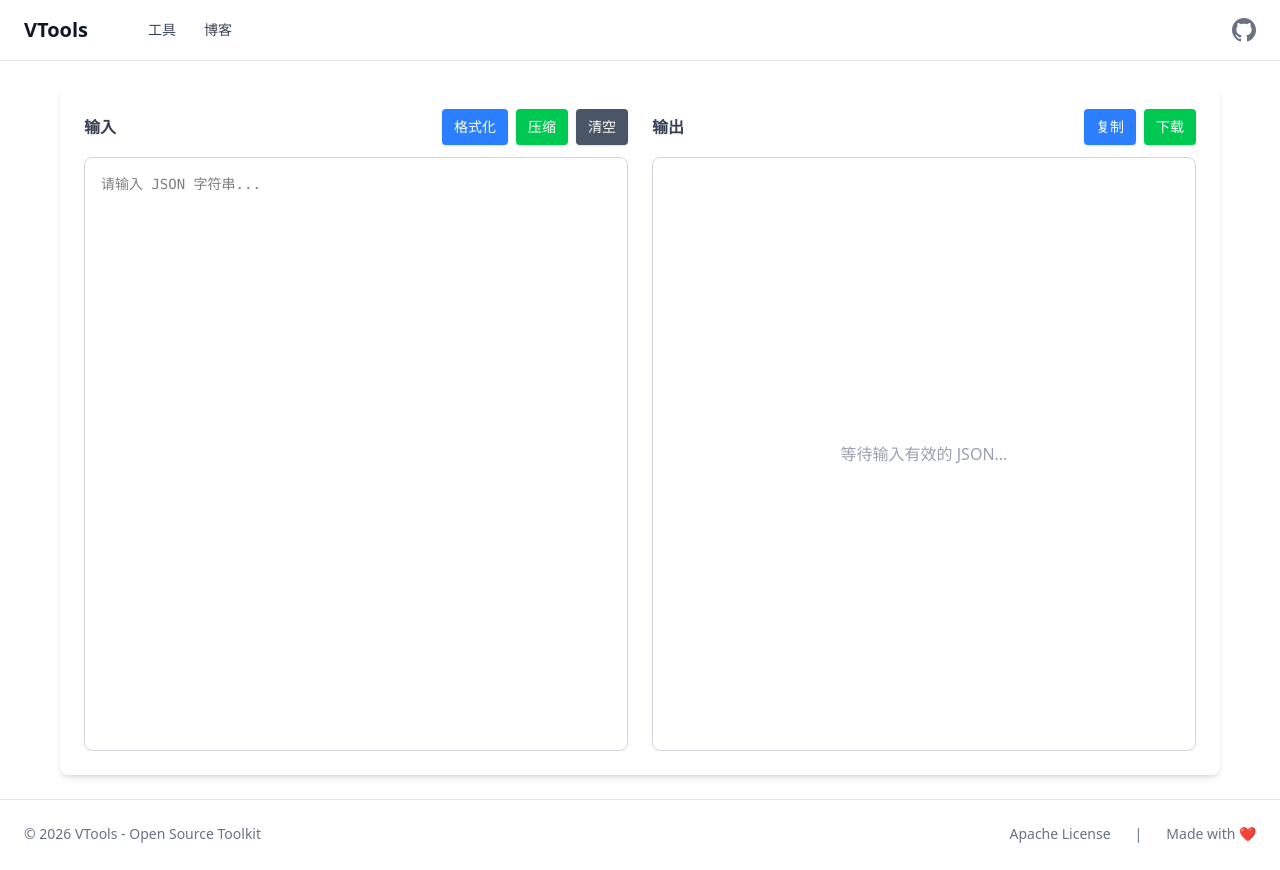
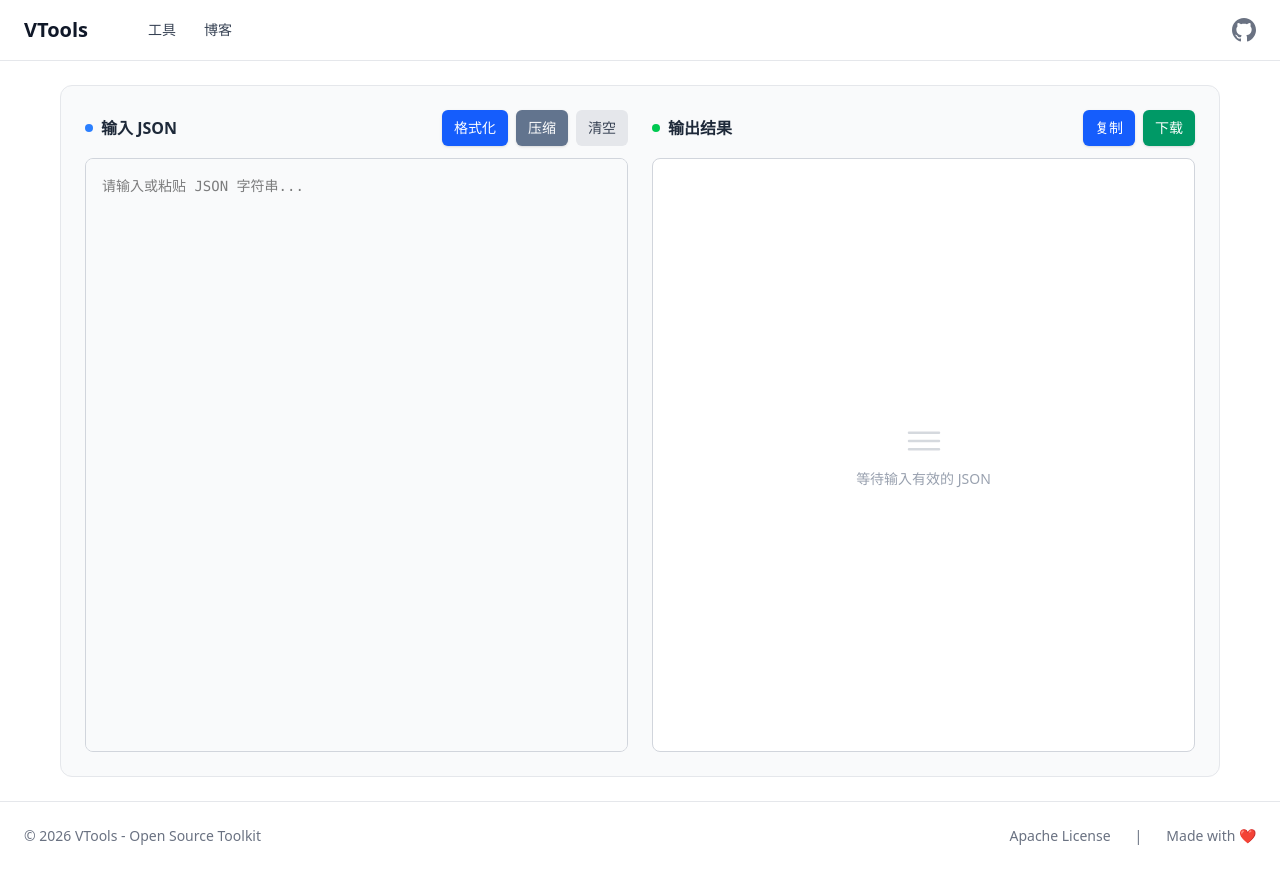
Before and after one commit to chihqiang/vtools, a Vue app: page /#/json in a window 1280 px wide. Built offline with nearby package versions, Linux system fonts and the light colour scheme.

Commit message:
style: 优化 UI 样式和交互体验
- 更新整体布局和颜色方案，使用更现代的视觉设计
- 改进按钮样式和交互状态
- 优化错误提示和空状态显示
- 调整文本区域和输出区域的样式细节
- 简化高度计算逻辑和事件处理

```diff
--- a/src/views/tools/JsonFormatter.vue
+++ b/src/views/tools/JsonFormatter.vue
@@ -1,72 +1,129 @@
 <template>
-  <div class="bg-white rounded-lg shadow-md p-6">
+  <div class="bg-gray-50 rounded-xl border border-gray-200 p-6">
     <div class="grid grid-cols-1 lg:grid-cols-2 gap-6">
+      <!-- 输入区 -->
       <div>
         <div class="flex items-center justify-between mb-3">
-          <h3 class="font-semibold text-gray-700">输入</h3>
+          <h3 class="font-semibold text-gray-800 flex items-center gap-2">
+            <span class="w-2 h-2 rounded-full bg-blue-500"></span>
+            输入 JSON
+          </h3>
+
           <div class="flex space-x-2">
             <button
               @click="formatJson"
-              class="px-3 py-2 bg-blue-500 text-white rounded text-sm hover:bg-blue-600 transition-all duration-150 shadow-sm hover:shadow"
+              class="px-3 py-2 bg-blue-600 text-white rounded-md text-sm
+                     hover:bg-blue-700 transition shadow-sm"
             >
               格式化
             </button>
+
             <button
               @click="minifyJson"
-              class="px-3 py-2 bg-green-500 text-white rounded text-sm hover:bg-green-600 transition-all duration-150 shadow-sm hover:shadow"
+              class="px-3 py-2 bg-slate-500 text-white rounded-md text-sm
+                     hover:bg-slate-600 transition shadow-sm"
             >
               压缩
             </button>
+
             <button
               @click="clearInput"
-              class="px-3 py-2 bg-gray-600 text-white rounded text-sm hover:bg-gray-700 transition-all duration-150 shadow-sm hover:shadow"
+              class="px-3 py-2 bg-gray-200 text-gray-700 rounded-md text-sm
+                     hover:bg-gray-300 transition"
             >
               清空
             </button>
           </div>
         </div>
-        <div class="border border-gray-300 rounded-lg bg-white overflow-hidden">
+
+        <div class="border border-gray-300 rounded-lg overflow-hidden bg-gray-50">
           <div class="overflow-y-auto" :style="{ maxHeight: containerHeight }">
             <textarea
               v-model="inputJson"
               @input="handleInput"
-              placeholder="请输入 JSON 字符串..."
-              class="w-full p-4 font-mono text-sm focus:outline-none focus:ring-2 focus:ring-blue-500 focus:border-transparent resize-none transition-all duration-150"
+              placeholder="请输入或粘贴 JSON 字符串..."
+              class="w-full p-4 font-mono text-sm
+                     bg-gray-50
+                     focus:bg-white
+                     focus:outline-none
+                     focus:ring-1 focus:ring-blue-500
+                     resize-none transition"
               :style="{ minHeight: containerHeight }"
               spellcheck="false"
             ></textarea>
           </div>
         </div>
-        <div v-if="errorMessage" class="mt-3 p-3 bg-red-50 border border-red-200 rounded-lg text-red-600 text-sm">
+
+        <div
+          v-if="errorMessage"
+          class="mt-2 text-sm text-red-500 flex items-center gap-2"
+        >
+          <span>⚠</span>
           {{ errorMessage }}
         </div>
       </div>
 
+      <!-- 输出区 -->
       <div>
         <div class="flex items-center justify-between mb-3">
-          <h3 class="font-semibold text-gray-700">输出</h3>
+          <h3 class="font-semibold text-gray-800 flex items-center gap-2">
+            <span class="w-2 h-2 rounded-full bg-green-500"></span>
+            输出结果
+          </h3>
+
           <div class="flex space-x-2">
             <button
               @click="copyOutput"
-              class="px-3 py-2 bg-blue-500 text-white rounded text-sm hover:bg-blue-600 transition-all duration-150 shadow-sm hover:shadow"
+              class="px-3 py-2 bg-blue-600 text-white rounded-md text-sm
+                     hover:bg-blue-700 transition shadow-sm"
             >
               复制
             </button>
+
             <button
               @click="downloadJson"
-              class="px-3 py-2 bg-green-500 text-white rounded text-sm hover:bg-green-600 transition-all duration-150 shadow-sm hover:shadow"
+              class="px-3 py-2 bg-emerald-600 text-white rounded-md text-sm
+                     hover:bg-emerald-700 transition shadow-sm"
             >
               下载
             </button>
           </div>
         </div>
-        <div class="border border-gray-300 rounded-lg bg-white overflow-hidden">
+
+        <div class="border border-gray-300 rounded-lg overflow-hidden bg-white">
           <div class="overflow-y-auto" :style="{ maxHeight: containerHeight }">
-            <div v-if="parsedJson !== null" class="p-4" :style="{ minHeight: containerHeight }">
-              <json-viewer :value="parsedJson" :expand-depth="20" copyable sort></json-viewer>
+            <div
+              v-if="parsedJson !== null"
+              class="p-4 bg-gray-50 border-t border-gray-200"
+              :style="{ minHeight: containerHeight }"
+            >
+              <json-viewer
+                :value="parsedJson"
+                :expand-depth="20"
+                copyable
+                sort
+              />
             </div>
-            <div v-else class="flex items-center justify-center text-gray-400" :style="{ minHeight: containerHeight }">
-              <span>等待输入有效的 JSON...</span>
+
+            <div
+              v-else
+              class="flex flex-col items-center justify-center text-gray-400 gap-2"
+              :style="{ minHeight: containerHeight }"
+            >
+              <svg
+                class="w-10 h-10 opacity-40"
+                fill="none"
+                stroke="currentColor"
+                stroke-width="1.5"
+                viewBox="0 0 24 24"
+              >
+                <path
+                  stroke-linecap="round"
+                  stroke-linejoin="round"
+                  d="M3 7h18M3 12h18M3 17h18"
+                />
+              </svg>
+              <span class="text-sm">等待输入有效的 JSON</span>
             </div>
           </div>
         </div>
@@ -94,26 +151,27 @@ const calculateHeight = () => {
   const padding = 48
   const titleHeight = 40
   const buttonHeight = 40
-  const errorHeight = errorMessage.value ? 60 : 0
-  const availableHeight = windowHeight - headerHeight - padding - titleHeight - buttonHeight - errorHeight
-  containerHeight.value = `${Math.max(400, availableHeight)}px`
+  const errorHeight = errorMessage.value ? 40 : 0
+  const availableHeight =
+    windowHeight -
+    headerHeight -
+    padding -
+    titleHeight -
+    buttonHeight -
+    errorHeight
+
+  containerHeight.value = `${Math.max(420, availableHeight)}px`
 }
 
-const handleResize = () => {
-  calculateHeight()
-}
-
-watch(errorMessage, () => {
-  calculateHeight()
-})
+watch(errorMessage, calculateHeight)
 
 onMounted(() => {
   calculateHeight()
-  window.addEventListener('resize', handleResize)
+  window.addEventListener('resize', calculateHeight)
 })
 
 onUnmounted(() => {
-  window.removeEventListener('resize', handleResize)
+  window.removeEventListener('resize', calculateHeight)
 })
 
 const handleInput = () => {
@@ -124,12 +182,11 @@ const handleInput = () => {
       return
     }
 
-    const parsed = JSON.parse(inputJson.value)
-    parsedJson.value = parsed
+    parsedJson.value = JSON.parse(inputJson.value)
     errorMessage.value = ''
-  } catch (error) {
+  } catch (e) {
     parsedJson.value = null
-    errorMessage.value = `JSON 解析错误: ${error instanceof Error ? error.message : '未知错误'}`
+    errorMessage.value = `JSON 解析错误：${e instanceof Error ? e.message : '未知错误'}`
   }
 }
 
@@ -145,8 +202,8 @@ const formatJson = () => {
     parsedJson.value = parsed
     errorMessage.value = ''
     toast.success('格式化成功')
-  } catch (error) {
-    errorMessage.value = `JSON 解析错误: ${error instanceof Error ? error.message : '未知错误'}`
+  } catch (e) {
+    errorMessage.value = `JSON 解析错误：${e instanceof Error ? e.message : '未知错误'}`
     toast.error('格式化失败')
   }
 }
@@ -162,8 +219,8 @@ const minifyJson = () => {
     inputJson.value = JSON.stringify(parsed)
     parsedJson.value = parsed
     errorMessage.value = ''
-  } catch (error) {
-    errorMessage.value = `JSON 解析错误: ${error instanceof Error ? error.message : '未知错误'}`
+  } catch (e) {
+    errorMessage.value = `JSON 解析错误：${e instanceof Error ? e.message : '未知错误'}`
     toast.error('压缩失败')
   }
 }
@@ -176,45 +233,42 @@ const clearInput = () => {
 }
 
 const copyOutput = () => {
-  if (parsedJson.value === null) {
+  if (!parsedJson.value) {
     toast.error('没有可复制的内容')
     return
   }
 
-  try {
   navigator.clipboard.writeText(JSON.stringify(parsedJson.value, null, 2))
-    toast.success('已复制到剪贴板')
-  } catch {
-    toast.error('复制失败')
-  }
+  toast.success('已复制')
 }
 
 const downloadJson = () => {
-  if (parsedJson.value === null) {
+  if (!parsedJson.value) {
     toast.error('没有可下载的内容')
     return
   }
 
-  try {
-    const jsonString = JSON.stringify(parsedJson.value, null, 2)
-    const blob = new Blob([jsonString], { type: 'application/json' })
+  const blob = new Blob(
+    [JSON.stringify(parsedJson.value, null, 2)],
+    { type: 'application/json' }
+  )
   const url = URL.createObjectURL(blob)
+
   const link = document.createElement('a')
   link.href = url
   link.download = 'formatted.json'
-    document.body.appendChild(link)
   link.click()
-    document.body.removeChild(link)
+
   URL.revokeObjectURL(url)
   toast.success('下载成功')
-  } catch {
-    toast.error('下载失败')
-  }
 }
 </script>
 
 <style scoped>
 textarea {
-  font-family: 'Monaco', 'Menlo', 'Ubuntu Mono', 'Consolas', 'source-code-pro', monospace;
+  font-family: 'Monaco', 'Menlo', 'Ubuntu Mono', 'Consolas',
+    'source-code-pro', monospace;
+  line-height: 1.6;
+  tab-size: 2;
 }
 </style>
```
Lines whose indentation alone changed are shown as unchanged.
